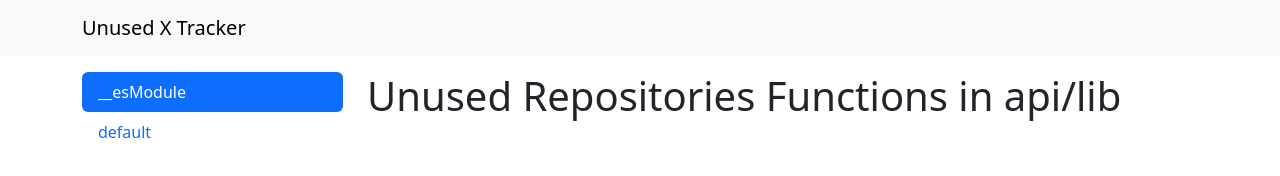
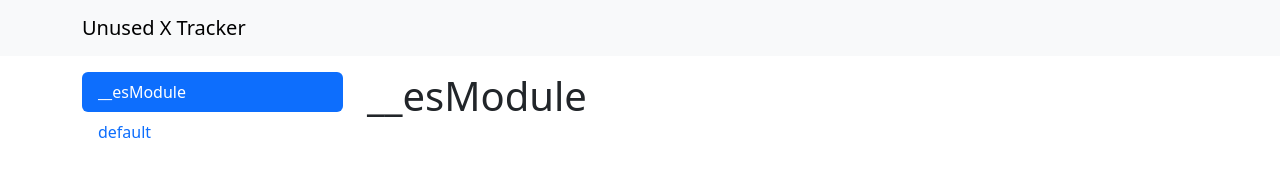
Before and after one commit to 1024pix/unused-x-tracker, a website built with Parcel: page index.html in a window 1280 px wide. Built offline with nearby package versions, Linux system fonts and the light colour scheme; what datatables.net-bs would draw is missing.

Commit message:
feat(web): add title

```diff
--- a/index.html
+++ b/index.html
@@ -21,7 +21,7 @@
             </nav>
         </div>
         <div class="col col-md-9">
-            <h1 id="title">Unused Repositories Functions in api/lib</h1>
+            <h1 id="title"></h1>
             <table id="rawResult" class="table table-striped">
                 <thead>
                 <tr>
--- a/src/web.js
+++ b/src/web.js
@@ -56,7 +56,13 @@ async function displayLastRun(data) {
 }
 
 async function displayResult(feature) {
+  displayTitle(feature)
   await displayLastRun(data[feature]['last-run'])
+}
+
+function displayTitle(feature) {
+  const title = document.getElementById('title')
+  title.textContent = feature
 }
 
 function main() {
```
